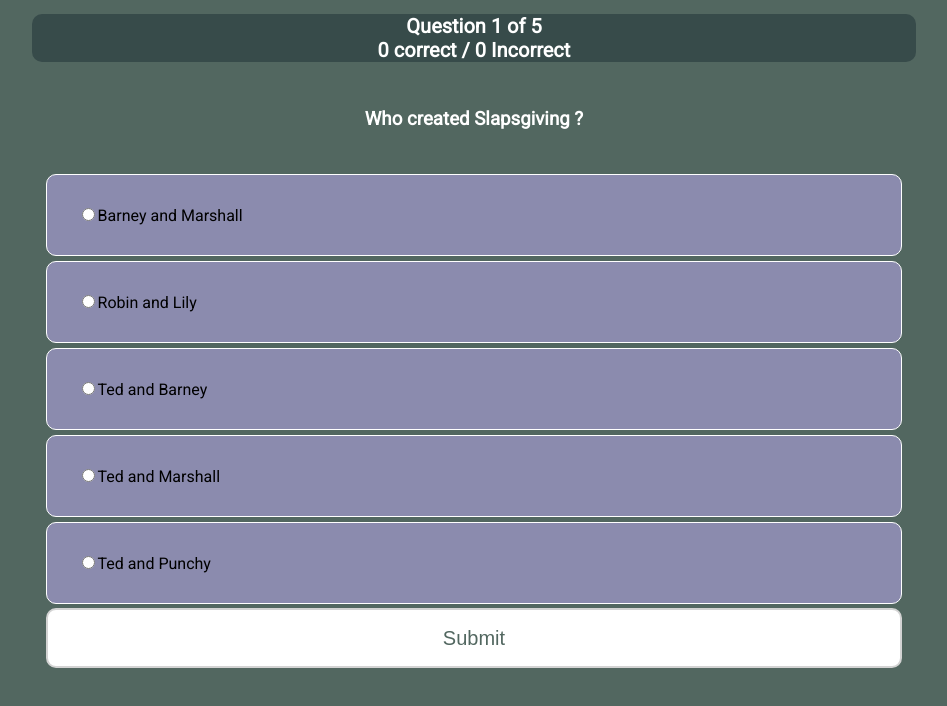
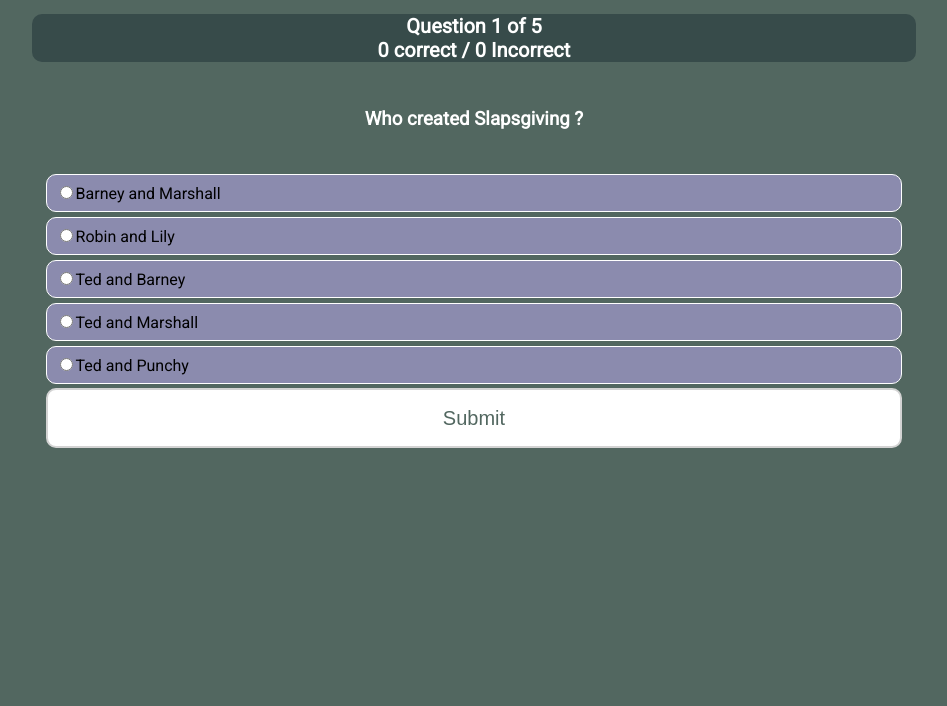
Before and after one commit to gjames5355/garrett-quiz-app, a plain HTML site: page index.html in a window 1280 px wide. Both pictures are taken after a click on the button "Start the quiz". Shown: the part 50-756 px from the top of the page, without its empty margins (166-1113 px from the left). Drawn offline with nearby package versions, Linux system fonts and the light colour scheme.

Commit message:
finished quiz app

```diff
--- a/script.js
+++ b/script.js
@@ -48,11 +48,9 @@ function displayQuestion() {
   let answers = '';
   for (let i = 0; i < STORE.length; i++) {
     answers += `
-      <div class="button">
-        <label class="answerLabel" for="user-answer" name="user-answer">
+        <label class="answerLabel">
           <input type="radio" class="answerInput" name="user-answer" id="user-answer" value="${i}" aria-label="radioButton" required>${STORE[currentQuestion].choices[i]}
         </label>
-      </div>
     `;
   }
 
@@ -63,8 +61,8 @@ function displayQuestion() {
     <div class="answersDiv">
       ${answers}
     </div>
-    <div class="checkAnswerButton">
-      <button type="submit" class="checkAnswer">Submit</button>
+    <div class="submitAnswerButton">
+      <button type="submit" class="submitAnswer">Submit</button>
     </div>
   `);
 }
--- a/style.css
+++ b/style.css
@@ -63,21 +63,27 @@ legend.questionDiv {
   margin-bottom: 30px;
 }
 
-.button {
+.answerLabel {
   background-color: #8B8BAE;
   border: 1px solid rgb(255, 255, 255);
   border-radius: 10px;
   width: 100%;
-  display: inline-block;
+  display: block;
   color: black;
   margin-bottom: 4px;
   padding: 8px;
   margin-top: 1px;
   text-align: left;
+  cursor: pointer;
 }
 
 .hidden {
   display: none;
+}
+
+button,
+.answerInput {
+  cursor: pointer;
 }
 
 button {
@@ -92,8 +98,8 @@ button {
 
 .quizAnswers {
   border: none;
-  cursor: pointer;
 }
+
 
 /* MEDIA QUERIES */
 @media (min-width:1024px) {
```
